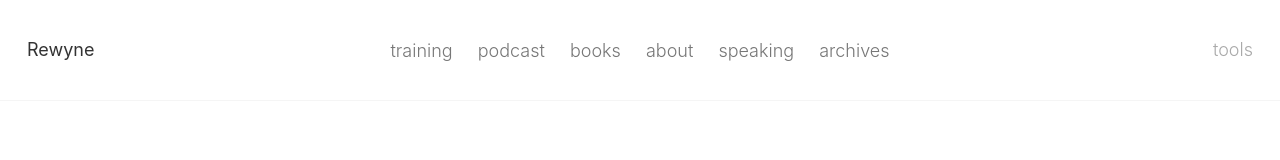
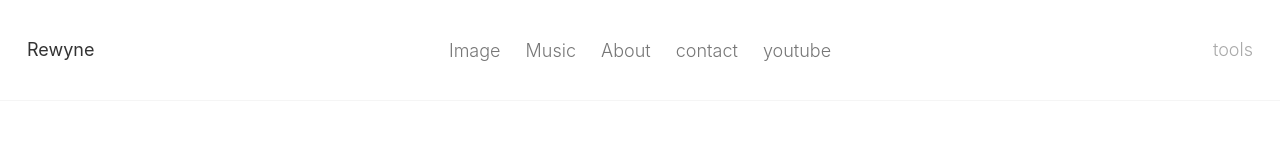
Before and after one commit to rewymine/rewymine.github.io, a plain HTML site: page index.html in a window 1280 px wide. Drawn offline with Linux system fonts and the light colour scheme.

Commit message:
Update index.html
change name
add link youtube

```diff
--- a/index.html
+++ b/index.html
@@ -15,12 +15,12 @@
             <nav class="header-nav">
                 <div class="menu-header-nav-container">
                     <ul id="menu-header-nav" class="menu">
-                        <li><a href="...">training</a></li>
-                        <li><a href="...">podcast</a></li>
-                        <li><a href="...">books</a></li>
-                        <li><a href="...">about</a></li>
-                        <li><a href="...">speaking</a></li>
-                        <li><a href="...">archives</a></li>
+                        <li><a href="...">Image</a></li>
+                        <li><a href="...">Music</a></li>
+                        <li><a href="...">About</a></li>
+                        <li><a href="...">contact</a></li>
+                        <li><a href="https://www.youtube.com/channel/UCBb-4migJFS008A5knwWzUA">youtube</a></li>
+<!--                         <li><a href="...">archives</a></li> -->
                     </ul>
                 </div>
             </nav>
```
